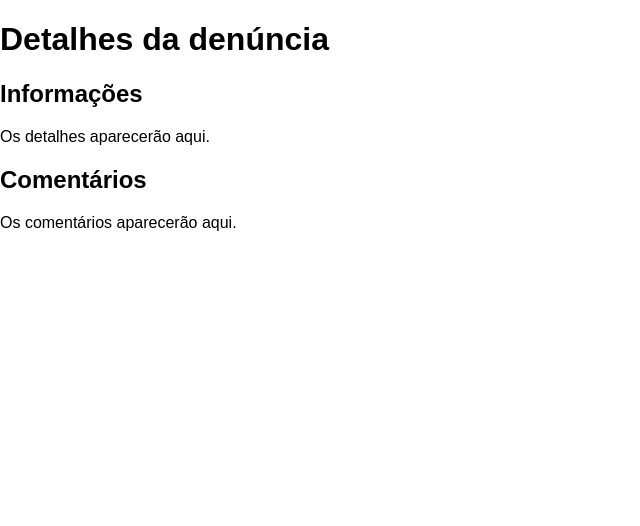
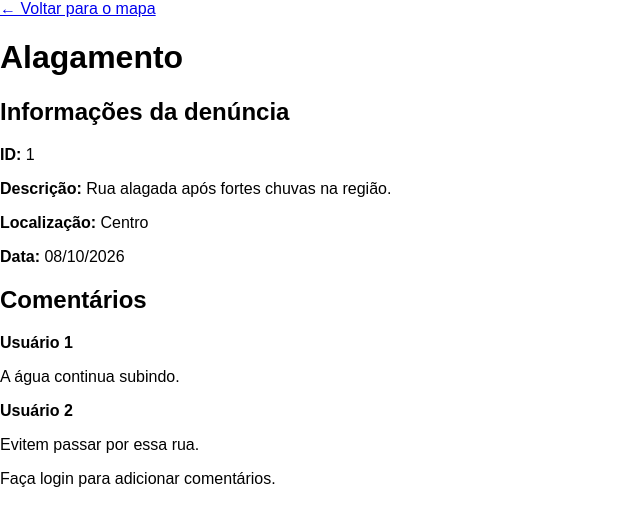
Before and after one commit to Projeto-Final-praTI/ProjetoFinal-praTI, a React app in the folder frontend/: page /denuncias/1 in a window 1280 px wide. Shown: the top 526 px of the page, without its empty margins (0-640 px from the left). Built offline with nearby package versions, Linux system fonts and the light colour scheme; the HTML template or start-up script is replaced by a standard one.

Commit message:
feat: adicionando detalhes de denúncia e comentários

```diff
--- a/frontend/src/pages/DenunciaDetalhes.jsx
+++ b/frontend/src/pages/DenunciaDetalhes.jsx
@@ -1,16 +1,117 @@
+import { useState } from "react";
+import { Link, useParams } from "react-router-dom";
+
 function DenunciaDetalhes() {
+  const { id } = useParams();
+
+  const usuarioLogado = false;
+
+  const denuncia = {
+    id,
+    titulo: "Alagamento",
+    descricao: "Rua alagada após fortes chuvas na região.",
+    localizacao: "Centro",
+    data: "08/10/2026",
+  };
+
+  const [comentarios, setComentarios] = useState([
+    {
+      id: 1,
+      autor: "Usuário 1",
+      texto: "A água continua subindo.",
+    },
+    {
+      id: 2,
+      autor: "Usuário 2",
+      texto: "Evitem passar por essa rua.",
+    },
+  ]);
+
+  const [novoComentario, setNovoComentario] = useState("");
+  const [erro, setErro] = useState("");
+
+  function handleComentario(event) {
+    event.preventDefault();
+
+    if (!novoComentario.trim()) {
+      setErro("Digite um comentário.");
+      return;
+    }
+
+    const comentario = {
+      id: Date.now(),
+      autor: "Usuário",
+      texto: novoComentario.trim(),
+    };
+
+    setComentarios((comentariosAtuais) => [
+      ...comentariosAtuais,
+      comentario,
+    ]);
+
+    setNovoComentario("");
+    setErro("");
+  }
+
   return (
     <main>
-      <h1>Detalhes da denúncia</h1>
+      <Link to="/mapa">← Voltar para o mapa</Link>
+
+      <h1>{denuncia.titulo}</h1>
 
       <section>
-        <h2>Informações</h2>
-        <p>Os detalhes aparecerão aqui.</p>
+        <h2>Informações da denúncia</h2>
+
+        <p>
+          <strong>ID:</strong> {denuncia.id}
+        </p>
+
+        <p>
+          <strong>Descrição:</strong> {denuncia.descricao}
+        </p>
+
+        <p>
+          <strong>Localização:</strong> {denuncia.localizacao}
+        </p>
+
+        <p>
+          <strong>Data:</strong> {denuncia.data}
+        </p>
       </section>
 
       <section>
         <h2>Comentários</h2>
-        <p>Os comentários aparecerão aqui.</p>
+
+        {comentarios.map((comentario) => (
+          <article key={comentario.id}>
+            <strong>{comentario.autor}</strong>
+            <p>{comentario.texto}</p>
+          </article>
+        ))}
+
+        {usuarioLogado ? (
+          <form onSubmit={handleComentario}>
+            <label>
+              Novo comentário
+              <textarea
+                value={novoComentario}
+                onChange={(event) =>
+                  setNovoComentario(event.target.value)
+                }
+              />
+            </label>
+
+            {erro && <p>{erro}</p>}
+
+            <button type="submit">
+              Comentar
+            </button>
+          </form>
+        ) : (
+          <p>
+            Faça login para adicionar comentários.
+          </p>
+        )}
       </section>
     </main>
   );
--- a/frontend/src/pages/Mapa.jsx
+++ b/frontend/src/pages/Mapa.jsx
@@ -1,4 +1,5 @@
 import { useState } from "react";
+import { Link } from "react-router-dom";
 import DenunciaModal from "../components/DenunciaModal.jsx";
 
 function Mapa() {
@@ -16,6 +17,10 @@ function Mapa() {
         Fazer denúncia
       </button>
 
+      <Link to="/denuncias/1">
+      Visualizar denúncia
+      </Link>
+
       {modalAberto && (
         <DenunciaModal
           onClose={() => setModalAberto(false)}
@@ -25,4 +30,5 @@ function Mapa() {
   );
 }
 
+
 export default Mapa;
```
